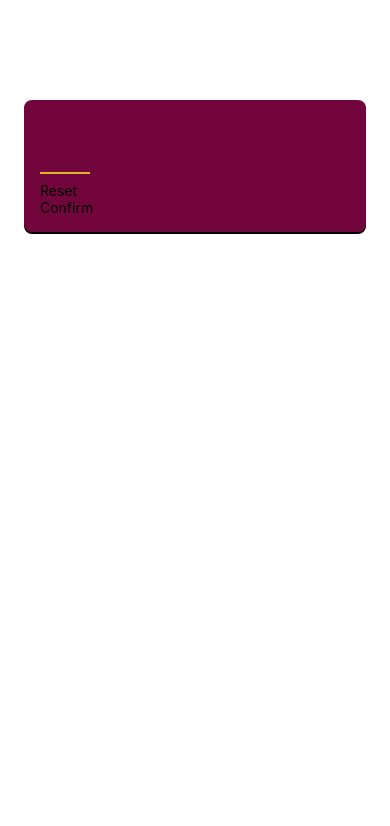
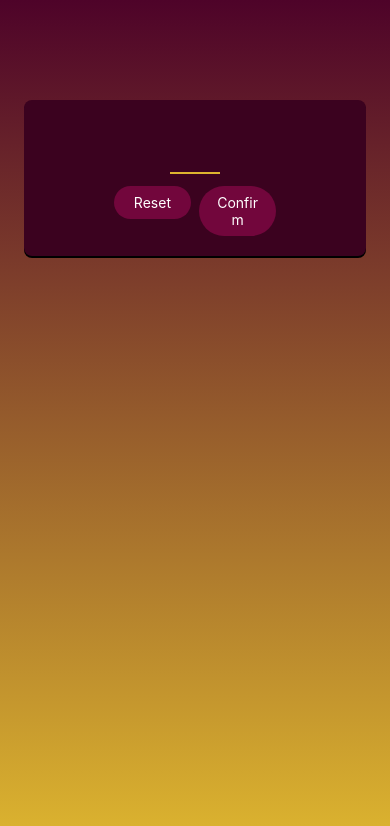
Before and after one commit to Vibush01/Number-Guessing-Game-using-ReactNative, a React Native app: screen / in a window 390 px wide. Shown: the top 826 px of the page. Built offline with nearby package versions, Linux system fonts and the light colour scheme.

Commit message:
added buttons styling and background gradient using expo-linear-gradient

```diff
--- a/App.js
+++ b/App.js
@@ -1,12 +1,18 @@
 import { StyleSheet} from 'react-native';
 import StartGameScreen from './screen/StartGameScreen';
+import { LinearGradient } from 'expo-linear-gradient';
 
 export default function App() {
   return (
-    <StartGameScreen/>
+    <LinearGradient colors={['#4e0329','#ddb52f']} style={styles.mainContainer}>
+      <StartGameScreen/>
+    </LinearGradient>
+
   );
 }
 
 const styles = StyleSheet.create({
-
+  mainContainer:{
+    flex:1,
+  }
 });
--- a/components/PrimaryButton.js
+++ b/components/PrimaryButton.js
@@ -1,15 +1,44 @@
-import { View, Text } from "react-native";
+import { View, Text, Pressable, StyleSheet } from "react-native";
 
-function PrimaryButton({children}){
+function PrimaryButton({ children }) {
+  function pressHandler() {
+    console.log("pressed");
+  }
 
-    return (
-        <View>
-            <Text>{children}</Text>
-        </View>
-
-    )
+  return (
+    <View style={styles.outerContainer}>
+      <Pressable
+        onPress={pressHandler}
+        style={({pressed})=> pressed? [styles.innerContainer, styles.pressed]:styles.innerContainer}
+        android_ripple={{ color: "#640233" }}
+      >
+        <Text style={styles.button}>{children}</Text>
+      </Pressable>
+    </View>
+  );
 }
 
+export default PrimaryButton;
 
+const styles = StyleSheet.create({
+  outerContainer: {
+    borderRadius: 28,
+    margin: 4,
+    overflow: "hidden",
+  },
+  innerContainer: {
+    backgroundColor: "#72063c",
+    paddingHorizontal: 16,
+    paddingVertical: 8,
+    elevation: 2,
+  },
+  button: {
+    color: "white",
+    textAlign: "center",
+    // fontSize:18,
+  },
+  pressed:{
+    opacity:0.75,
 
-export default PrimaryButton;
+  }
+});
--- a/package.json
+++ b/package.json
@@ -10,6 +10,7 @@
   },
   "dependencies": {
     "expo": "~53.0.9",
+    "expo-linear-gradient": "^14.1.4",
     "expo-status-bar": "~2.2.3",
     "react": "19.0.0",
     "react-native": "0.79.2"
--- a/screen/StartGameScreen.js
+++ b/screen/StartGameScreen.js
@@ -1,7 +1,7 @@
-import { TextInput, View, StyleSheet, Touchable,  } from "react-native";
+import { TextInput, View, StyleSheet, Touchable } from "react-native";
 import PrimaryButton from "../components/PrimaryButton";
 
-function StartGameScreen(){
+function StartGameScreen() {
   return (
     <View style={styles.inputContainer}>
       <TextInput
@@ -11,37 +11,49 @@
         autoCapitalize="none"
         autoCorrect={false}
       />
+      <View style={styles.buttonsContainer}>
+        <View style={styles.buttonContainer}>
           <PrimaryButton>Reset</PrimaryButton>
+        </View>
+        <View style={styles.buttonContainer}>
           <PrimaryButton>Confirm</PrimaryButton>
         </View>
-    )
+      </View>
+    </View>
+  );
 }
 const styles = StyleSheet.create({
-    inputContainer:{
-        padding:16,
-        marginTop:100,
+  inputContainer: {
+    justifyContent: "center",
+    alignItems: "center",
+    padding: 16,
+    marginTop: 100,
     marginHorizontal: 24,
-        backgroundColor:"#72063c",
-        borderRadius:8,
+    backgroundColor: "#3b021f",
+    borderRadius: 8,
     elevation: 4,
-        shadowColor:'black',
-        shadowOffset:{width:0,height:2},
-        shadowOpacity:6,
-        shadowRadius:0.35,
+    shadowColor: "black",
+    shadowOffset: { width: 0, height: 2 },
+    shadowOpacity: 6,
+    shadowRadius: 0.35,
   },
-    numberInput:{
-        height:50,
-        width:50,
-        textAlign:"center",
-        fontSize:26,
-        borderBottomColor:"#ddb52f",
-        borderBottomWidth:2,
-        color:'#ddb52f',
-        marginVertical:8,
-        fontWeight:"bold"
-
-    }
-
+  numberInput: {
+    height: 50,
+    width: 50,
+    textAlign: "center",
+    fontSize: 26,
+    borderBottomColor: "#ddb52f",
+    borderBottomWidth: 2,
+    color: "#ddb52f",
+    marginVertical: 8,
+    fontWeight: "bold",
+  },
+  buttonsContainer: {
+    flexDirection: "row",
+  },
+  buttonContainer: {
+    flex: 1,
+  },
 });
 
 export default StartGameScreen;
```
Also changed, not shown: 1 other file (tests, documents, lock files or other folders). Lines whose indentation alone changed are shown as unchanged.
